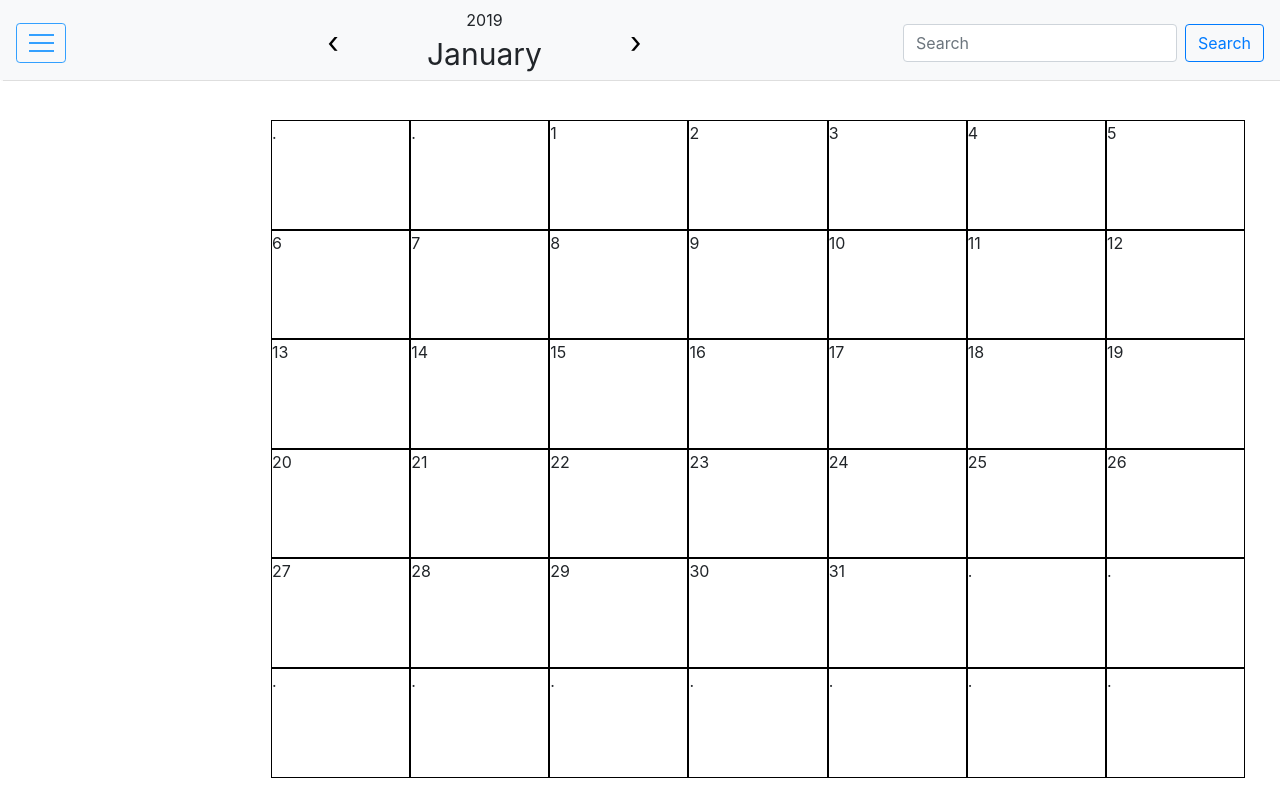
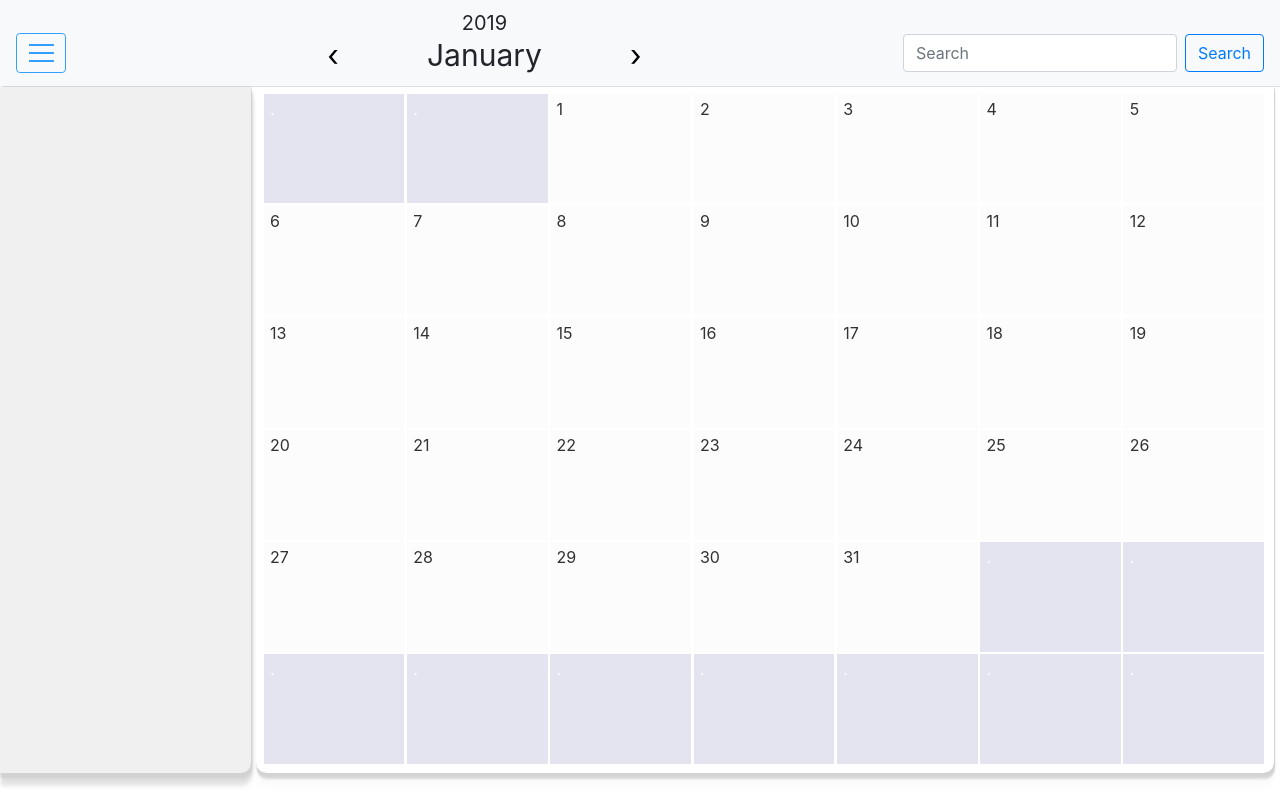
Before and after one commit to nickmckenney/calanderprojectMERN, a React (Create React App) app: page / in a window 1280 px wide. Built offline with nearby package versions, Linux system fonts and the light colour scheme; no server answers; what enzyme, enzyme-adapter-react-16 would draw is missing.

Commit message:
Restyled layout of Calendar App

```diff
--- a/src/App.css
+++ b/src/App.css
@@ -1,27 +1,65 @@
 .App {
   display: grid;
-  grid-template-rows: 10% 5% 85%;
-  grid-template-columns: 20% 80%;
+  width: 100%;
+  grid-template-rows: 1fr 25fr 1fr;
+  grid-template-columns: 8.8fr 35fr 0.2fr;
   height: 100vh;
 }
-.square {
-  width: 14%;
-  height: 13.7vh;
-  background-color: white;
-  border: 1px solid black;
-  display: inline-block;
-}
-.container {
-  grid-row: 3 / span 1;
-  grid-column: 2;
+
+.navbar {
+  grid-row: 1;
+  grid-column: 1 / span 3;
 }
 
 .aside {
-  /* width: 10px; */
+  grid-row: 2;
+  grid-column: 1;
+  border-bottom-right-radius: 10px;
+  margin-right: 5px;
+  background: rgb(240, 240, 240);
+  box-shadow: 0.1vh 0.1vw 0.1vh rgba(210, 210, 210, 0.5),
+              0.1vh 0.2vw 0.1vh rgb(210, 210, 210, 0.5),
+              0.1vh 0.3vw 0.1vh rgb(210, 210, 210, 0.5),
+              0.1vh 0.4vw 0.1vh rgb(210, 210, 210, 0.5),
+              0.3vh 0.5vw 0.2vh rgba(210, 210, 210, 0.5),
+              0.1vh 1vw 0.5vh rgba(160, 160, 160, 0.3);
+}
 
-  grid-row: 2 / span1;
+.container {
+  width: 100%;
+  grid-row: 2;
+  grid-column: 2;
+  margin-right: 0;
+  padding: 0.5vw 0.5vw 0 0.5vw;
+  border-top: none;
+  border-bottom-left-radius: 10px;
+  border-bottom-right-radius: 10px;
+  text-align: left;
+  box-shadow: 0.1vh 0.1vw 0.1vh rgba(210, 210, 210, 0.5),
+              0.1vh 0.2vw 0.1vh rgb(210, 210, 210, 0.5),
+              0.1vh 0.3vw 0.1vh rgb(210, 210, 210, 0.5),
+              0.1vh 0.4vw 0.1vh rgb(210, 210, 210, 0.5),
+              0.1vh 0.5vw 0.2vh rgb(210, 210, 210, 0.5),
+              0.1vh 1vw 1vh rgba(210, 210, 210, 0.1);
 }
-.navbar {
-  grid-row: 1;
-  grid-column: 1 / span3;
+
+.square {
+  margin: 0.1vw;
+  width: 14%;
+  height: 13.7vh;
+  color: rgb(50, 50, 50);
+  background-color: rgba(250, 250, 250, 0.5);
+  display: inline-block;
+  padding-top: 0.25vw;
+  padding-left: 0.5vw;
+  user-select: none;
 }
+
+.square:not(.fill):hover {
+  outline: 1px solid rgb(150, 150, 255);
+}
+
+.fill {
+  color: white;
+  background: rgba(199, 201, 226, 0.5);
+}
--- a/src/App.js
+++ b/src/App.js
@@ -1,9 +1,8 @@
 import React, { Component } from "react";
 import "./App.css";
+import Navbar from "./components/Navbar/Navbar";
+import Aside from "./Aside";
 import Container from "./Container";
-import Aside from "./Aside";
-import Navbar from "./components/Navbar/Navbar";
-
 import { configure } from "enzyme";
 import Adapter from "enzyme-adapter-react-16";
 configure({ adapter: new Adapter() });
@@ -219,13 +218,12 @@ class App extends Component {
           months={this.months}
           {...this.state}
         />
+        <Aside />
         <Container
           {...this.state}
           dayCounter={this.dayCounter}
           days={this.daysPerMonth}
         />
-
-        <Aside />
       </div>
     );
   }
--- a/src/Day.js
+++ b/src/Day.js
@@ -7,7 +7,11 @@ class Square extends React.Component {
   }
 
   render() {
-    return <div className="square">{this.props.value}</div>;
+    if (this.props.value !== ".") {
+      return <div className={"square"}>{this.props.value}</div>;
+    } else if (this.props.value === ".") {
+    return <div className={"square fill"}>.</div>
+    }
   }
 }
 export default Square;
--- a/src/components/Accordion/Accordion.css
+++ b/src/components/Accordion/Accordion.css
@@ -4,6 +4,7 @@
     justify-content: center;
     width: 50px;
     height: 40px;
+    margin-top: 20px;
     border: 1px solid #33A0FF;
     border-radius: 0.3vw;
     transition: 0.3s ease;
--- a/src/components/Monthnav/Monthnav.css
+++ b/src/components/Monthnav/Monthnav.css
@@ -16,6 +16,7 @@ button:focus {
     border-style: none;
     font-size: 30px;
     padding: 0 20px;
+    padding-top: 24px;
     transition: 0.3s ease;
     background: none;
 }
--- a/src/components/Navbar/Navbar.css
+++ b/src/components/Navbar/Navbar.css
@@ -17,5 +17,10 @@ button:focus {
 }
 
 .yearContainer {
-    font-size: 16px;
+    font-size: 20px;
+    margin-bottom: -5px;
 }
+
+.form-inline {
+    margin-top: 20px !important;
+}
```
